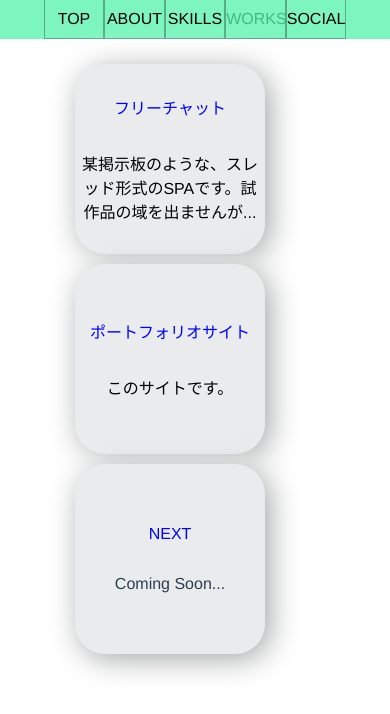
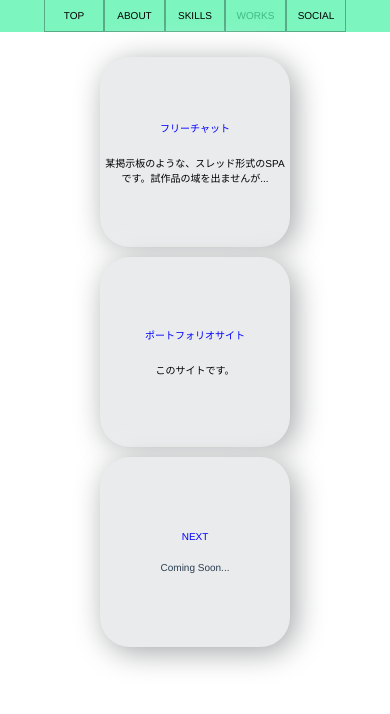
Before and after one commit to noritama73/noritama73.github.io, a Vue app in the folder myPortfolio/: page /#/works in a window 390 px wide. Shown: the top 714 px of the page. Built offline with nearby package versions, Linux system fonts and the light colour scheme.

Commit message:
ほぼ完成

```diff
--- a/myPortfolio/src/App.vue
+++ b/myPortfolio/src/App.vue
@@ -12,7 +12,7 @@
 </template>
 
 <script>
-import Header from './components/Header'
+import Header from "./components/Header";
 export default {
   name: "App",
   components: { Header }
@@ -45,4 +45,15 @@ body {
   width: inherit;
   padding: 0 50px;
 }
+
+@media screen and (max-width: 426px) {
+  #app {
+    font-size: 10px;
+  }
+
+  dl {
+    width:100%;
+    white-space: pre-line;
+  }
+}
 </style>
--- a/myPortfolio/src/views/Works.vue
+++ b/myPortfolio/src/views/Works.vue
@@ -42,6 +42,7 @@ export default {
   margin: 20px;
   display: flex;
   flex-wrap: wrap;
+  justify-content: center;
 }
 .content {
   border-radius: 30px;
```
Also changed, not shown: 5 other files (tests, documents, lock files or other folders).
